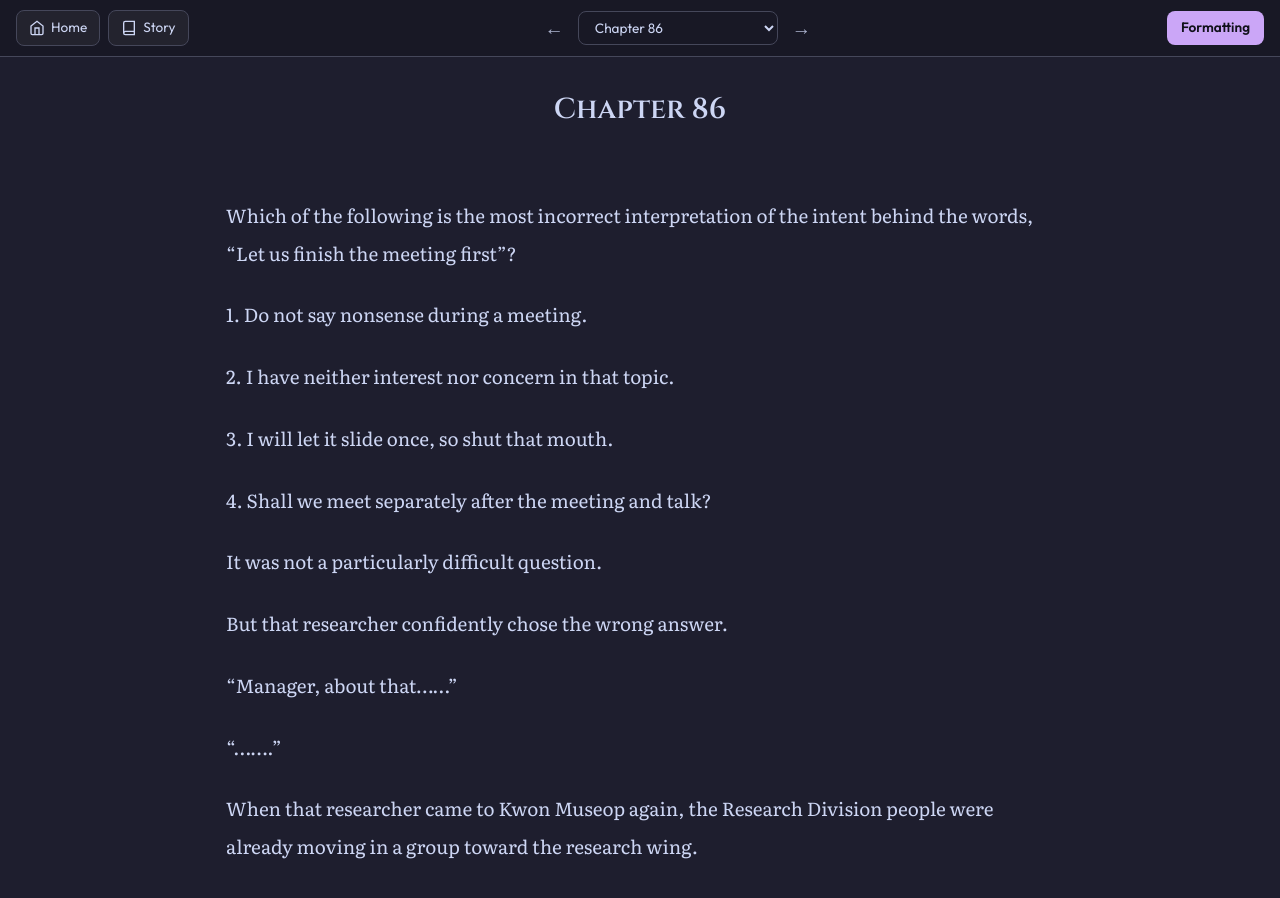
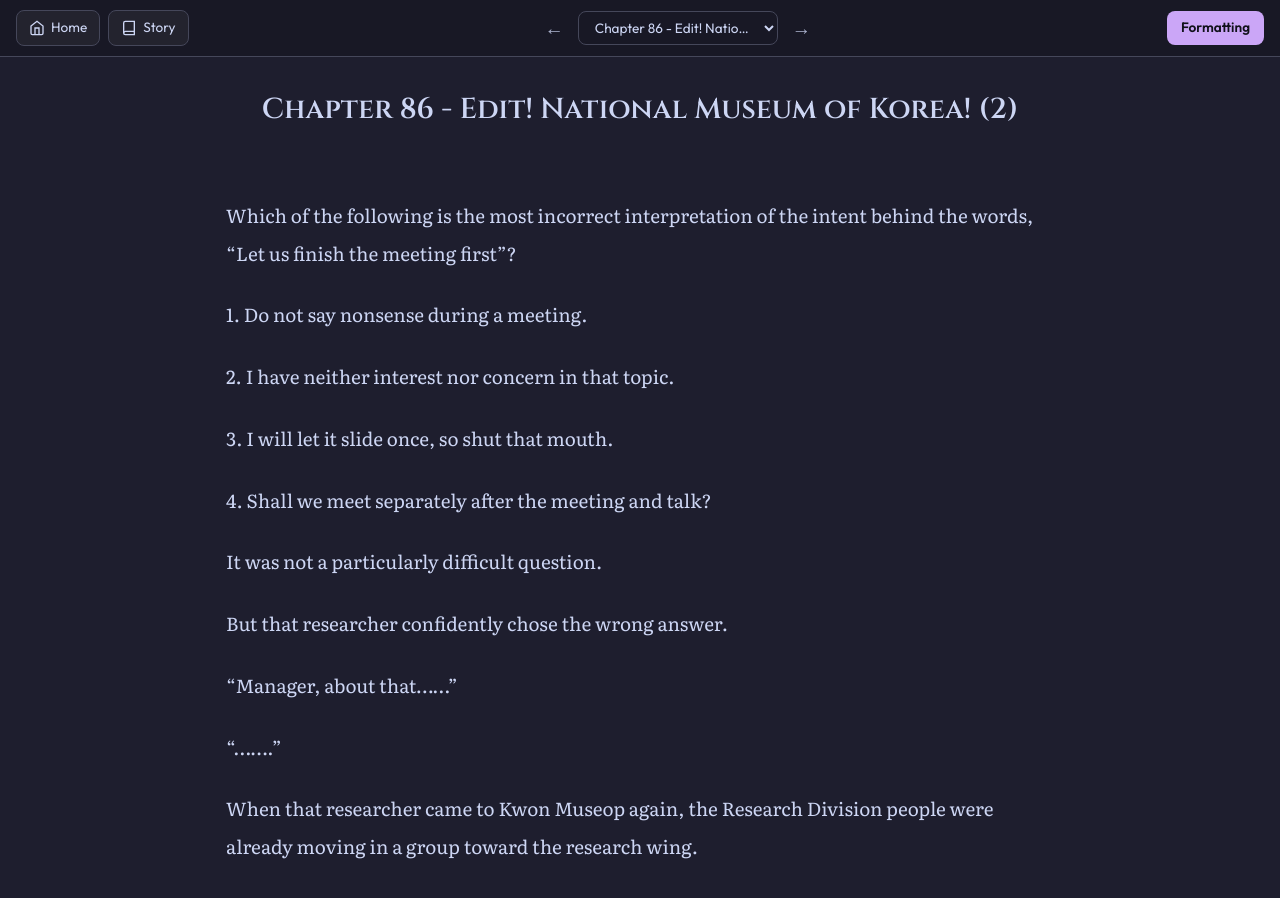
Before and after one commit to soleumn/soleumn.github.io, a Jekyll site: the page built from _chapters/esg/ch86.md, in a window 1280 px wide and 900 px high. Built offline with Jekyll 4.4.1, drawn with Linux system fonts in a browser that asks for light colours; comment, search, counter and statistics services are not loaded.

Commit message:
Update ch86.md

```diff
--- a/_chapters/esg/ch86.md
+++ b/_chapters/esg/ch86.md
@@ -1,5 +1,5 @@
 ---
-title: "Chapter 86"
+title: "Chapter 86 - Edit! National Museum of Korea! (2)"
 categories: esg
 capitulo: 86
 ---
```
